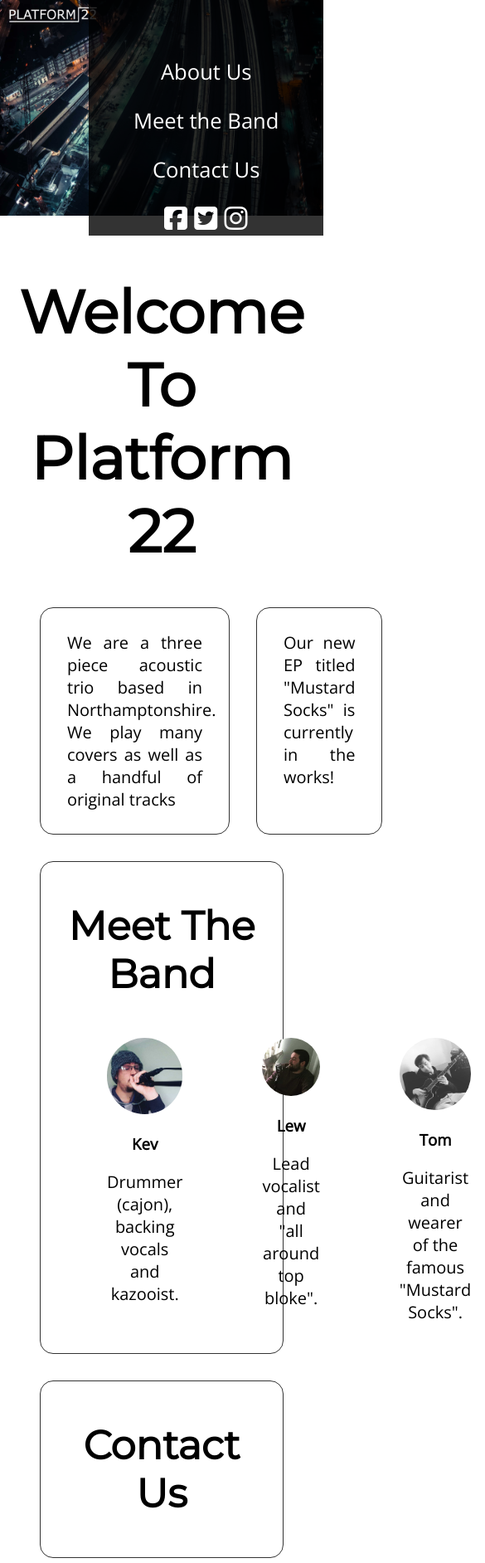
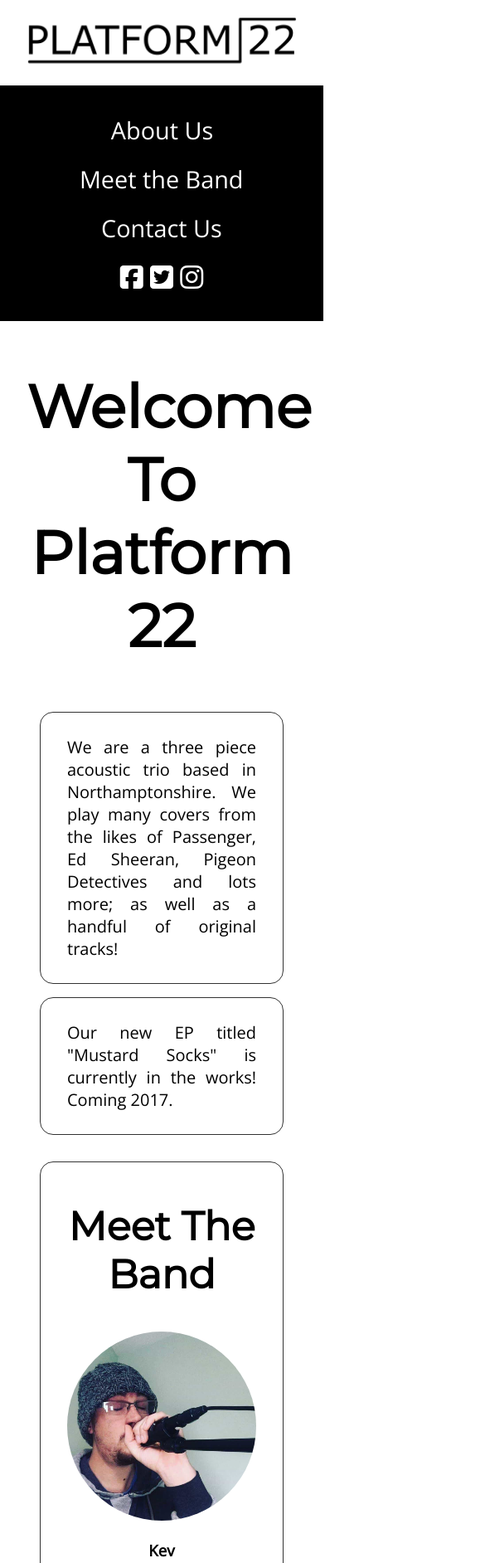
Before and after one commit to Thomas-James-Rose/personal-site, a plain HTML site: page index.html in a window 390 px wide. Shown: the top 1884 px of the page at 83% size, 585 px wide, since content can reach past the window. Drawn offline with nearby package versions, Linux system fonts and the light colour scheme.

Commit message:
More responsive and adaptive design and some hover animations

```diff
--- a/css/styles.css
+++ b/css/styles.css
@@ -2,6 +2,7 @@
 
 html, body {
   margin: 0;
+  width: 100%;
   height: 100%;
   font-family: 'Open Sans', sans-serif;
   background: #fff; /*#242424;*/
@@ -23,15 +24,9 @@ header {
   flex-direction: column;
 }
 
-@media screen and (max-aspect-ratio: 3/2) {
-  header {
-    height: auto;
-  }
-  .splash-image {
-    height: auto;
-  }
+.mobile-image {
+  display: none;
 }
-
 
 nav {
   align-self: flex-end;
@@ -46,17 +41,37 @@ nav ul {
   margin: 0;
   padding: 0;
   list-style: none;
+  display: flex;
+  flex-direction: column;
 }
 
 .nav-item li {
-  transform: scale(0.8);
-  transition: transform 300ms ease-in-out;
+  display: inline-block;
+  transform: scale(0.9);
+  transition: transform 200ms ease-in;
   margin-bottom: 0.5em;
 }
 
 .nav-item li:hover {
   transform: scale(1.0);
-  transition: transform 300ms ease-in-out;
+  transition: transform 200ms ease-in;
+}
+
+.social {
+  color: inherit;
+  transition: color 200ms ease-in;
+}
+
+.social:hover {
+  color: #aaa;
+  transition: color 200ms ease-in;
+}
+
+/* Header Media Query */
+@media screen and (max-aspect-ratio: 3/2) {
+  .splash-image {
+    background-size: cover;
+  }
 }
 
 section {
@@ -92,7 +107,7 @@ a {
 
 footer {
   font-size: 2em;
-  background: rgba(0, 0, 0, 0.8);
+  background: #000;
   padding: 1em 0 1em 0;
   text-align: center;
 }
@@ -102,8 +117,8 @@ footer {
   flex-direction: row;
 }
 
-.half {
-  width: 50%;
+.row .row-item {
+  flex: 1 1 auto;
 }
 
 .center {
@@ -118,9 +133,47 @@ footer {
 .profile {
   text-align: center;
   border: none;
+  width: 30%;
+  flex 1 1 auto;
 }
 
 .band-mugshot {
   width: 100%;
+  max-width: 400px;
   border-radius: 50%;
 }
+
+@media all and (max-width: 900px) {
+  .profile-wrapper {
+    flex-direction: column;
+  }
+  .profile {
+    width: 100%;
+    padding: 0;
+    margin: 0 0 1em 0;
+  }
+  .row {
+    flex-direction: column;
+  }
+  .row-item+.row-item {
+    margin-top: 1em;
+  }
+}
+
+@media all and (max-width: 585px) {
+  .splash-image {
+    background: none;
+  }
+  header {
+    height: auto;
+  }
+  .mobile-image {
+    display: inline-block;
+    width: 100%;
+  }
+  nav {
+    width: 100%;
+    background: #000;
+    padding: 1em 0 1em 0;
+  }
+}
--- a/index.html
+++ b/index.html
@@ -7,44 +7,46 @@
   </head>
   <body>
     <header>
+      <img class="mobile-image" src="img/logo.png" alt="Platform 22">
       <div class="splash-image">
-        <!-- Fold-away Navigation Bar -->
         <nav>
           <ul>
             <a class="nav-item" href="#welcome"><li>About Us</li></a>
             <a class="nav-item" href="#band-members"><li>Meet the Band</li></a>
             <a class="nav-item" href="#contact-us"><li>Contact Us</li></a>
             <li>
-              <a href="https://www.facebook.com/Platform.22Trio/"><i class="fa fa-facebook-square" aria-hidden="true"></i></a>
-              <a href="https://twitter.com/platform_22"><i class="fa fa-twitter-square" aria-hidden="true"></i></a>
-              <a href="https://www.instagram.com/platform_22/"><i class="fa fa-instagram" aria-hidden="true"></i></a>
+              <a href="https://www.facebook.com/Platform.22Trio/"><i class="fa fa-facebook-square social" aria-hidden="true"></i></a>
+              <a href="https://twitter.com/platform_22"><i class="fa fa-twitter-square social" aria-hidden="true"></i></a>
+              <a href="https://www.instagram.com/platform_22/"><i class="fa fa-instagram social" aria-hidden="true"></i></a>
             </li>
           </ul>
         </nav>
       </div>
     </header>
+
     <main>
-      <div id="welcome" class="center">
-        <h1>Welcome To Platform 22</h1>
-      </div>
-
-      <section class="row">
-        <article class="half">
-          <p>We are a three piece acoustic trio based in Northamptonshire. We play many covers as well as a handful of original tracks</p>
-        </article>
-        <article class="half">
-          <p>Our new EP titled "Mustard Socks" is currently in the works! <!-- yeah, we probably won't call it that --></p>
-        </article>
+      <section id="welcome">
+        <div class="center">
+          <h1>Welcome To Platform 22</h1>
+        </div>
+        <div class="row">
+          <article class="row-item">
+            <p>We are a three piece acoustic trio based in Northamptonshire. We play many covers from the likes of Passenger, Ed Sheeran, Pigeon Detectives and lots more; as well as a handful of original tracks!</p>
+          </article>
+          <article class="row-item">
+            <p>Our new EP titled "Mustard Socks" is currently in the works! Coming 2017. <!-- yeah, we probably won't call it that --></p>
+          </article>
+        </div>
       </section>
 
-      <section>
-        <article id="band-members" class="center">
+      <section id="band-members">
+        <article class="center">
           <h2>Meet The Band</h2>
           <div class="profile-wrapper">
             <article class="profile">
               <img class="band-mugshot" src="img/kev-min.jpg" alt="Kev">
               <h3>Kev</h3>
-              <p>Drummer (cajon), backing vocals and kazooist.</p>
+              <p>Drummer (cajon), backing vocals and secret kazooist.</p>
             </article>
             <article class="profile">
               <img class="band-mugshot" src="img/lew-min.jpg" alt="Lew">
@@ -54,23 +56,24 @@
             <article class="profile">
               <img class="band-mugshot" src="img/tom-min.jpg" alt="Tom">
               <h3>Tom</h3>
-              <p>Guitarist and wearer of the famous "Mustard Socks".</p>
+              <p>Guitarist and wearer of the fabled "Mustard Socks".</p>
             </article>
           </article>
           </div>
       </section>
 
-      <section>
-        <article id="contact-us" class="center">
+      <section id="contact-us">
+        <article class="center">
           <h2>Contact Us</h2>
         </article>
       </section>
     </main>
+
     <footer>
       <a href="#" class="center"><h3>Back to Top</h3></a>
-      <a href="https://www.facebook.com/Platform.22Trio/"><i class="fa fa-facebook-square" aria-hidden="true"></i></a>
-      <a href="https://twitter.com/platform_22"><i class="fa fa-twitter-square" aria-hidden="true"></i></a>
-      <a href="https://www.instagram.com/platform_22/"><i class="fa fa-instagram" aria-hidden="true"></i></a>
+      <a href="https://www.facebook.com/Platform.22Trio/"><i class="fa fa-facebook-square social" aria-hidden="true"></i></a>
+      <a href="https://twitter.com/platform_22"><i class="fa fa-twitter-square social" aria-hidden="true"></i></a>
+      <a href="https://www.instagram.com/platform_22/"><i class="fa fa-instagram social" aria-hidden="true"></i></a>
     </footer>
   </body>
   <script src="js/main.js"></script>
--- a/js/main.js
+++ b/js/main.js
@@ -0,0 +1 @@
+// nothing to see here yet...
```
Also changed, not shown: img/logo.png (added).
